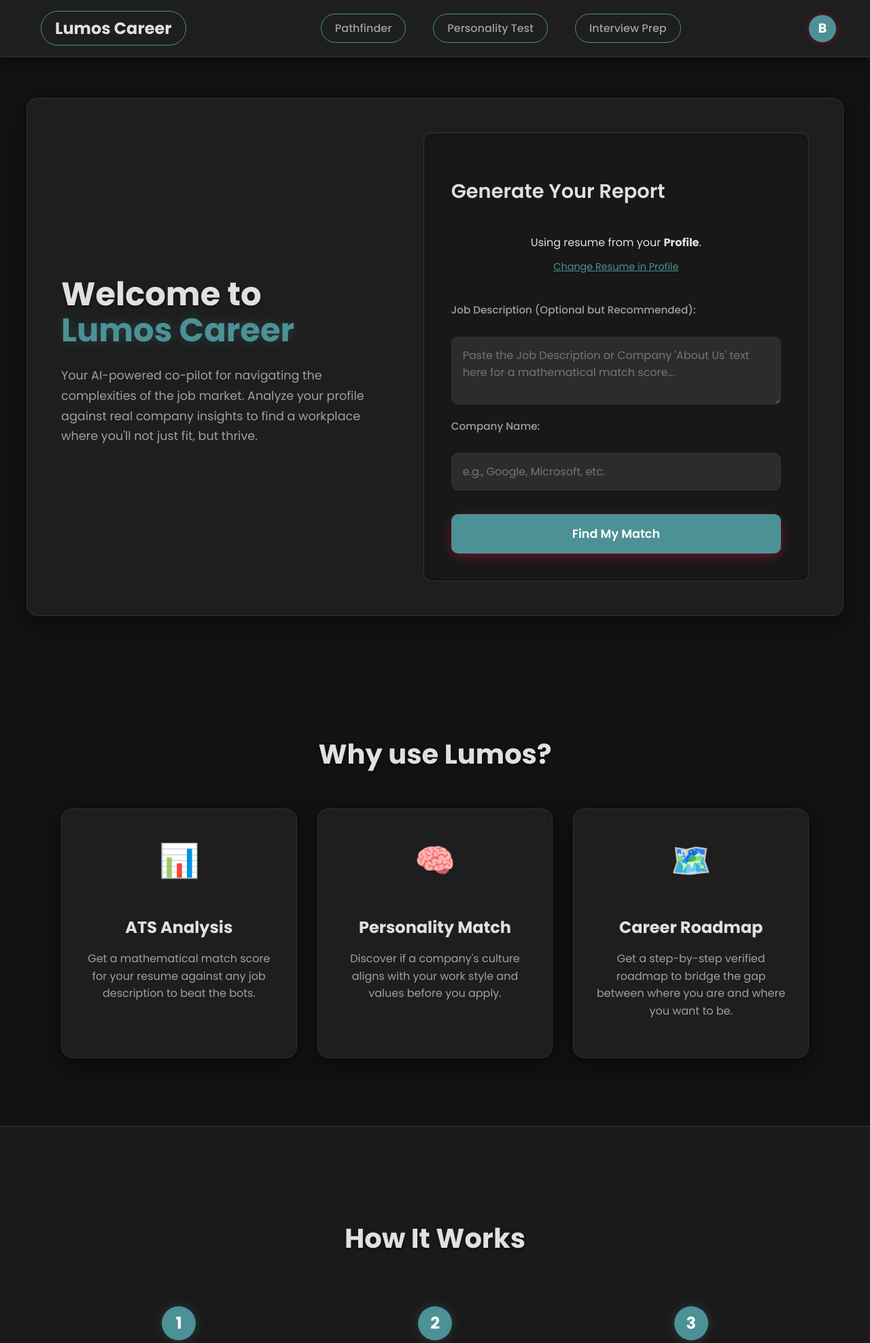
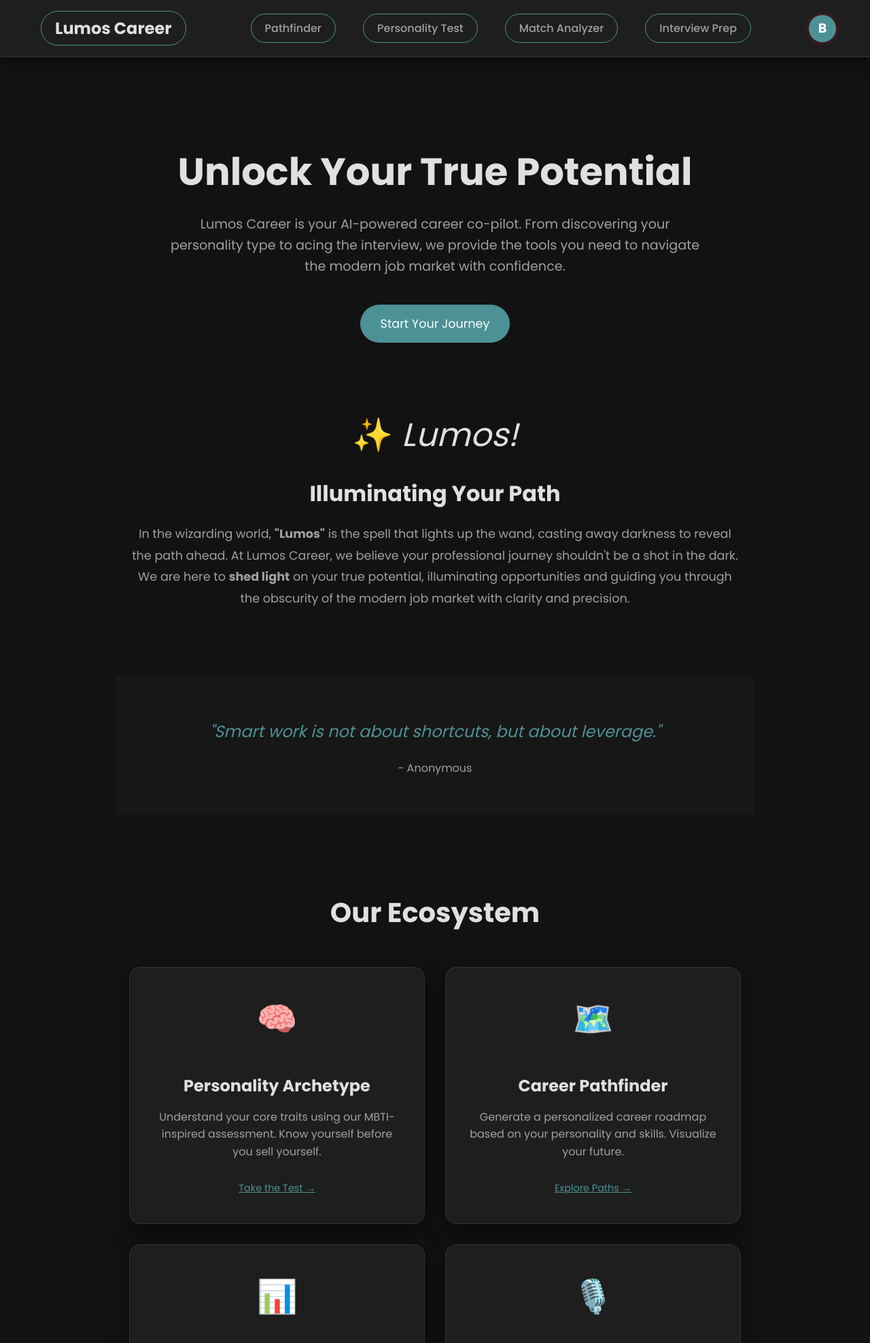
Before and after one commit to Bhaveshpatil75/LumosCareer, a Django app: page / in a window 1280 px wide. Shown: the top 1975 px of the page at 68% size. Run offline with Django 5.2, Linux system fonts and the light colour scheme; a user stored in the database is signed in.

Commit message:
feat(ui): display platform related info on homepage

```diff
--- a/scraper/urls.py
+++ b/scraper/urls.py
@@ -22,7 +22,8 @@
 urlpatterns = [
     # When a user visits the root URL (''), it will show the form.
     # When they submit the form to '/match/', it will also be handled by this view.
-    path('', views.matcher_view, name='home'),
+    path('', views.landing_page_view, name='home'),
+    path('analyzer/', views.matcher_view, name='matcher'),
     path('match/', views.matcher_view, name='match_submit'),
     path('signup/', views.signup_view, name='signup'),
     path('login/', views.login_view, name='login'),
--- a/scraper/views.py
+++ b/scraper/views.py
@@ -26,6 +26,7 @@
 
     return round(similarity_score, 2), matching_keywords[:10], missing_keywords[:10]
 
+@login_required
 @login_required
 def matcher_view(request):
     if request.method == 'POST':
@@ -138,9 +139,6 @@
             except (json.JSONDecodeError, KeyError, IndexError, TypeError) as e:
                 report_text = f"Error: Could not parse the AI's response. {e}."
 
-            except (json.JSONDecodeError, KeyError, IndexError, TypeError) as e:
-                report_text = f"Error: Could not parse the AI's response. {e}."
-
             context = {
                 'report_content': report_text,
                 'similarity_score': similarity_score,
@@ -157,7 +155,10 @@
             return HttpResponseServerError(error_message)
 
     else:
-        return render(request, 'core/index.html')
+        return render(request, 'pathfinder/matcher.html')
+
+def landing_page_view(request):
+    return render(request, 'core/index.html')
 
 def signup_view(request):
     if request.method == 'POST':
--- a/templates/base.html
+++ b/templates/base.html
@@ -23,6 +23,7 @@
         <div class="nav-links">
             <a href="{% url 'pathfinder' %}">Pathfinder</a>
             <a href="{% url 'personality_test' %}">Personality Test</a>
+            <a href="{% url 'matcher' %}">Match Analyzer</a>
             <a href="{% url 'interview_prep' %}">Interview Prep</a>
         </div>
         <div class="nav-profile">
--- a/templates/core/index.html
+++ b/templates/core/index.html
@@ -1,88 +1,133 @@
 {% extends 'base.html' %}
+{% load static %}
 
 {% block content %}
-<div class="hero-section">
-    <div class="main-container">
+<div class="homepage-container">
+    <!-- Hero Section -->
+    <section class="hero-section" style="text-align: center; padding: 60px 20px;">
+        <h1 style="font-size: 3.5rem; margin-bottom: 20px;">Unlock Your <span class="brand-highlight">True
+                Potential</span></h1>
+        <p style="font-size: 1.2rem; max-width: 800px; margin: 0 auto; line-height: 1.6; color: var(--text-muted);">
+            Lumos Career is your AI-powered career co-pilot. From discovering your personality type to acing the
+            interview,
+            we provide the tools you need to navigate the modern job market with confidence.
+        </p>
+        <div style="margin-top: 40px;">
+            <a href="{% url 'pathfinder' %}" class="btn-primary"
+                style="padding: 15px 30px; font-size: 1.1rem; border-radius: 30px; text-decoration: none; display: inline-block;">Start
+                Your Journey</a>
+        </div>
+    </section>
 
-        <div class="info-column">
-            <h1>Welcome to<br><span class="brand-highlight">Lumos Career</span></h1>
-            <p>Your AI-powered co-pilot for navigating the complexities of the job market. Analyze your profile against
-                real
-                company insights to find a workplace where you'll not just fit, but thrive.</p>
+    <!-- Brand Meaning Section -->
+    <section class="brand-meaning-section"
+        style="text-align: center; padding: 40px 20px; max-width: 900px; margin: 0 auto;">
+        <div style="font-size: 3rem; margin-bottom: 10px;">✨ <i>Lumos!</i></div>
+        <h2 style="font-size: 2rem; margin-bottom: 20px;">Illuminating Your Path</h2>
+        <p style="font-size: 1.1rem; line-height: 1.8; color: var(--text-muted);">
+            In the wizarding world, <strong>"Lumos"</strong> is the spell that lights up the wand, casting away darkness
+            to reveal the path ahead.
+            At <span class="brand-highlight">Lumos Career</span>, we believe your professional journey shouldn't be a
+            shot in the dark.
+            We are here to <strong>shed light</strong> on your true potential, illuminating opportunities and guiding
+            you through the obscurity of the modern job market with clarity and precision.
+        </p>
+    </section>
+
+    <!-- Quote Section -->
+    <section class="quote-section"
+        style="text-align: center; padding: 40px 20px; background: rgba(255,255,255,0.02); margin: 40px 0;">
+        <blockquote style="font-size: 1.5rem; font-style: italic; color: var(--primary-color);">
+            "Smart work is not about shortcuts, but about leverage."
+        </blockquote>
+        <p style="margin-top: 10px; color: var(--text-muted);">- Anonymous</p>
+    </section>
+
+    <!-- Features Grid -->
+    <section class="features-overview" style="max-width: 1200px; margin: 0 auto; padding: 40px 20px;">
+        <h2 style="text-align: center; margin-bottom: 50px; font-size: 2.5rem;">Our <span
+                class="brand-highlight">Ecosystem</span></h2>
+
+        <div class="features-grid"
+            style="display: grid; grid-template-columns: repeat(auto-fit, minmax(300px, 1fr)); gap: 30px;">
+
+            <!-- Personality Test -->
+            <div class="feature-card" style="text-align: center;">
+                <div class="feature-icon" style="font-size: 3rem; margin-bottom: 20px;">🧠</div>
+                <h3>Personality Archetype</h3>
+                <p>Understand your core traits using our MBTI-inspired assessment. Know yourself before you sell
+                    yourself.</p>
+                <a href="{% url 'personality_test' %}" class="btn-small">Take the Test →</a>
+            </div>
+
+            <!-- Pathfinder -->
+            <div class="feature-card" style="text-align: center;">
+                <div class="feature-icon" style="font-size: 3rem; margin-bottom: 20px;">🗺️</div>
+                <h3>Career Pathfinder</h3>
+                <p>Generate a personalized career roadmap based on your personality and skills. Visualize your future.
+                </p>
+                <a href="{% url 'pathfinder' %}" class="btn-small">Explore Paths →</a>
+            </div>
+
+            <!-- Match Analyzer -->
+            <div class="feature-card" style="text-align: center;">
+                <div class="feature-icon" style="font-size: 3rem; margin-bottom: 20px;">📊</div>
+                <h3>Match Analyzer</h3>
+                <p>Beat the ATS. Compare your resume against potential employers and get a compatibility score.</p>
+                <a href="{% url 'matcher' %}" class="btn-small">Analyze Match →</a>
+            </div>
+
+            <!-- Interview Prep -->
+            <div class="feature-card" style="text-align: center;">
+                <div class="feature-icon" style="font-size: 3rem; margin-bottom: 20px;">🎙️</div>
+                <h3>Interview Co-Pilot</h3>
+                <p>Practice with AI-driven text or voice interviews tailored to specific job descriptions.</p>
+                <a href="{% url 'interview_prep' %}" class="btn-small">Start Practicing →</a>
+            </div>
+
         </div>
+    </section>
 
-        <div class="form-column">
-            <h2>Generate Your Report</h2>
-            <form action="{% url 'match_submit' %}" method="POST" enctype="multipart/form-data">
-                {% csrf_token %}
+    <!-- Profile System Promo -->
+    <section class="profile-promo"
+        style="background: #181818; padding: 60px 40px; border-radius: 16px; margin: 60px auto; max-width: 1000px; text-align: center; border: 1px solid var(--border-color);">
+        <h2 style="margin-bottom: 20px;">Your Central Hub</h2>
+        <p
+            style="font-size: 1.1rem; color: var(--text-muted); margin-bottom: 30px; max-width: 700px; margin-left: auto; margin-right: auto;">
+            Track your progress with our detailed Profile System. Save your career paths, keep a library of analyzed
+            companies, and review your interview history all in one place.
+        </p>
+        <a href="{% url 'profile' %}" class="btn-outline"
+            style="border: 1px solid var(--primary-color); padding: 10px 25px; border-radius: 20px; color: var(--primary-color); text-decoration: none; transition: all 0.3s;">
+            Go to Profile
+        </a>
+    </section>
 
-                <div class="resume-status" style="margin-bottom: 20px; text-align: center;">
-                    <p style="margin-bottom: 10px;">Using resume from your <strong>Profile</strong>.</p>
-                    <a href="{% url 'edit_profile' %}"
-                        style="font-size: 0.9em; text-decoration: underline; color: var(--primary-color);">Change Resume
-                        in Profile</a>
-                </div>
-
-                <label for="jd">Job Description (Optional but Recommended):</label>
-                <textarea id="jd" name="job_description"
-                    placeholder="Paste the Job Description or Company 'About Us' text here for a mathematical match score..."
-                    style="height: 100px;"></textarea>
-
-                <label for="company">Company Name:</label>
-                <input type="text" id="company" name="company_name" required
-                    placeholder="e.g., Google, Microsoft, etc.">
-
-                <button type="submit">Find My Match</button>
-            </form>
-        </div>
-
-    </div>
 </div>
 
-<section class="features-section">
-    <div class="section-container">
-        <h2 class="section-title">Why use <span class="brand-highlight">Lumos?</span></h2>
-        <div class="features-grid">
-            <div class="feature-card">
-                <div class="feature-icon">📊</div>
-                <h3>ATS Analysis</h3>
-                <p>Get a mathematical match score for your resume against any job description to beat the bots.</p>
-            </div>
-            <div class="feature-card">
-                <div class="feature-icon">🧠</div>
-                <h3>Personality Match</h3>
-                <p>Discover if a company's culture aligns with your work style and values before you apply.</p>
-            </div>
-            <div class="feature-card">
-                <div class="feature-icon">🗺️</div>
-                <h3>Career Roadmap</h3>
-                <p>Get a step-by-step verified roadmap to bridge the gap between where you are and where you want to be.
-                </p>
-            </div>
-        </div>
-    </div>
-</section>
+<style>
+    .btn-primary {
+        background-color: var(--primary-color);
+        color: white !important;
+    }
 
-<section class="how-it-works-section">
-    <div class="section-container">
-        <h2 class="section-title">How It Works</h2>
-        <div class="steps-container">
-            <div class="step-item">
-                <div class="step-number">1</div>
-                <h3>Paste Your Data</h3>
-                <p>Input your resume and the target job description or company name.</p>
-            </div>
-            <div class="step-item">
-                <div class="step-number">2</div>
-                <h3>AI Analysis</h3>
-                <p>Our engine scrapes real-time data and cross-references it with your profile.</p>
-            </div>
-            <div class="step-item">
-                <div class="step-number">3</div>
-                <h3>Get Insights</h3>
-                <p>Receive a comprehensive report with match scores, keywords, and a tailored roadmap.</p>
-            </div>
-        </div>
-    </div>
-</section>
+    .btn-primary:hover {
+        background-color: var(--primary-hover) !important;
+        transform: translateY(-2px);
+    }
+
+    .btn-outline:hover {
+        background-color: var(--primary-color) !important;
+        color: white !important;
+    }
+
+    .feature-card {
+        transition: transform 0.3s ease, border-color 0.3s ease;
+    }
+
+    .feature-card:hover {
+        transform: translateY(-10px);
+        border-color: var(--primary-color);
+    }
+</style>
 {% endblock %}
```
Also changed, not shown: templates/pathfinder/matcher.html (added, +38 -0 lines).
